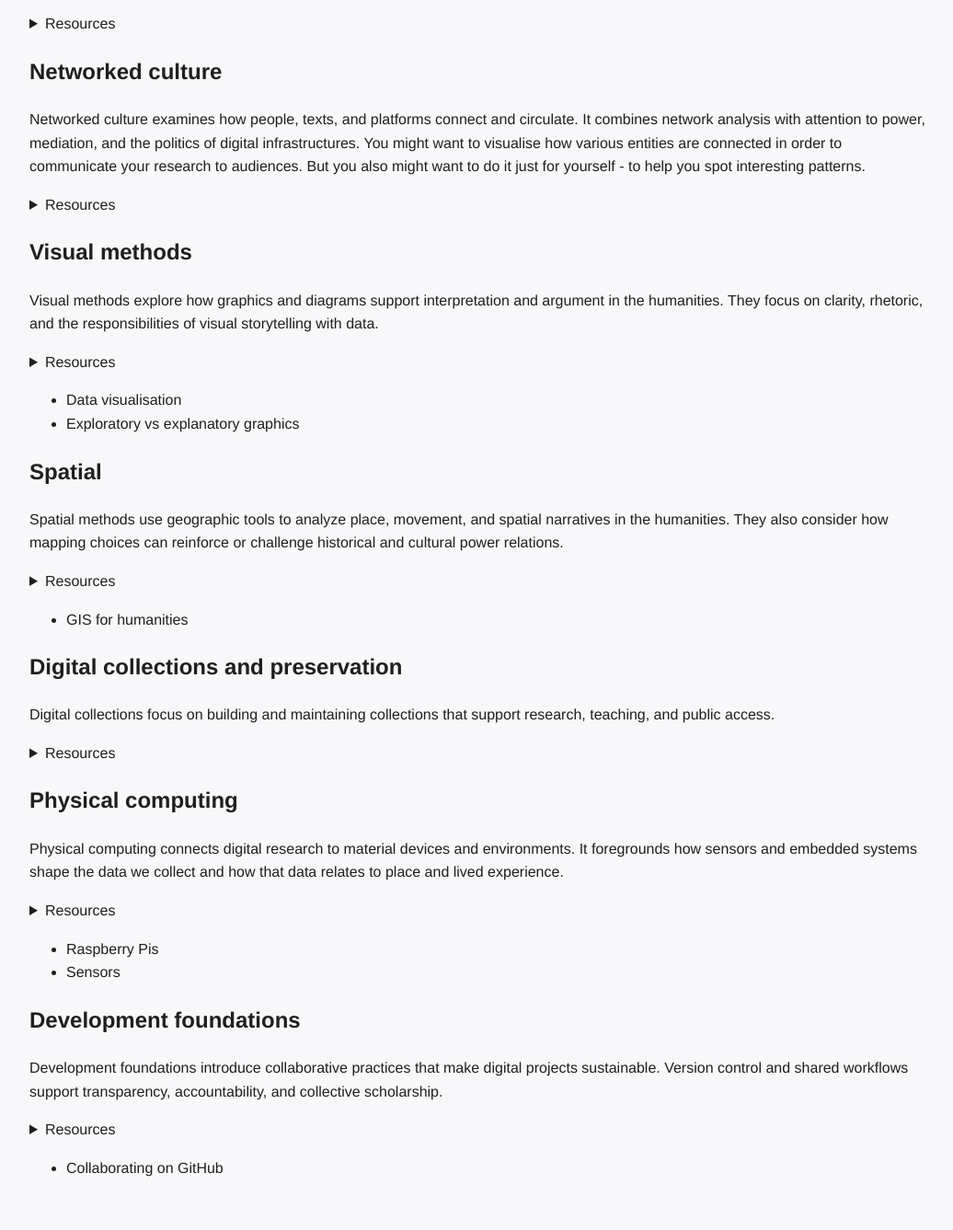
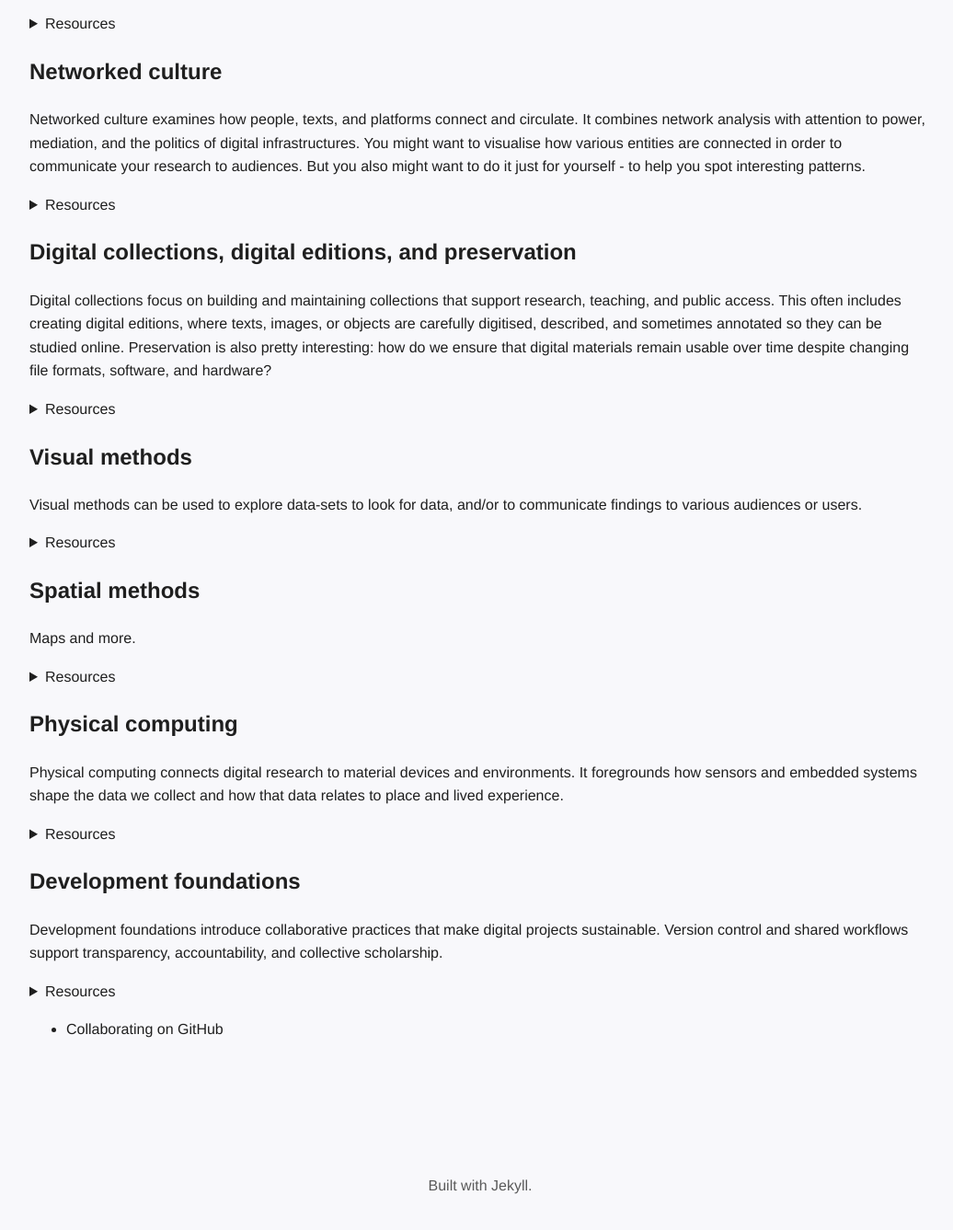
Before and after one commit to franciscrot/dma, a Jekyll site: the page built from dh-skills.md, in a window 1280 px wide and 1400 px high, scrolled down 1613 px. Shown: the top 1337 px of the window at 92% size, without its empty margins (118-1154 px from the left). Built offline with Jekyll 4.4.1, drawn with Linux system fonts in a browser that asks for light colours.

Commit message:
Update dh-skills.md

```diff
--- a/dh-skills.md
+++ b/dh-skills.md
@@ -192,9 +192,27 @@ Networked culture examines how people, texts, and platforms connect and circulat
 - Programming Historian: Dealing with Big Data and Network Analysis Using Neo4j. "In this lesson we will learn how to use a graph database to store and analyze complex networked information."
 </details>
 
+## Digital collections, digital editions, and preservation {#digital-collections}
+
+Digital collections focus on building and maintaining collections that support research, teaching, and public access. This often includes creating digital editions, where texts, images, or objects are carefully digitised, described, and sometimes annotated so they can be studied online. Preservation is also pretty interesting: how do we ensure that digital materials remain usable over time despite changing file formats, software, and hardware?
+
+<details markdown="1">
+<summary>Resources</summary>
+
+- Programming Historian: Preserving Your Research Data. "This lesson will suggest ways in which historians can document and structure their research data so as to ensure it remains useful in the future."
+- - Programming Historian: From Sources to Data: Designing a Database for the Humanities and Social Sciences with nodegoat. "This lesson teaches you how to use the nodegoat software to build a relational database for research in the humanities."
+- Programming Historian: Installing Omeka. "This lesson will teach you how to install your own copy of Omeka."
+- Programming Historian: Creating an Omeka Exhibit. "Now that you’ve added items to your Omeka site and grouped them into collections, you’re ready for the next step: taking your users on a guided tour through the items you’ve collected."
+- Programming Historian: Up and Running with Omeka.net. "Omeka.net makes it easy to create websites that show off collections of items."
+- GitHub Docs: [Quickstart for GitHub Pages](https://docs.github.com/en/pages/quickstart) — Publish a simple website directly from a repository.
+- Programming Historian: Building a static website with Jekyll and GitHub Pages. "This lesson will help you create entirely free, easy-to-maintain, preservation-friendly, secure website over which you have full control."
+- Programming Historian: Running a Collaborative Research Website and Blog with Jekyll and GitHub. "This lesson introduces the challenges and opportunities that Jekyll offers for publishing collaborative, ongoing research online."
+- Programming Historian: Introduction to Populating a Website with API Data. "This lesson introduces a way to populate a website with data obtained from another website via an Application Programming Interface (API)."
+</details>
+
 ## Visual methods {#visual-methods}
 
-Visual methods explore how graphics and diagrams support interpretation and argument in the humanities. They focus on clarity, rhetoric, and the responsibilities of visual storytelling with data.
+Visual methods can be used to explore data-sets to look for data, and/or to communicate findings to various audiences or users.
 
 <details markdown="1">
 <summary>Resources</summary>
@@ -214,12 +232,9 @@ Visual methods explore how graphics and diagrams support interpretation and argu
 - Programming Historian: The Sound of Data (a gentle introduction to sonification for historians). "This lesson will help you hear the past."
 </details>
 
-- Data visualisation
-- Exploratory vs explanatory graphics
+## Spatial methods {#spatial}
 
-## Spatial {#spatial}
-
-Spatial methods use geographic tools to analyze place, movement, and spatial narratives in the humanities. They also consider how mapping choices can reinforce or challenge historical and cultural power relations.
+Maps and more.
 
 <details markdown="1">
 <summary>Resources</summary>
@@ -239,26 +254,8 @@ Spatial methods use geographic tools to analyze place, movement, and spatial nar
 - Programming Historian: Intro to Google Maps and Google Earth. "Google My Maps and Google Earth provide an easy way to start creating digital maps."
 - Programming Historian: Using Geospatial Data to Inform Historical Research in R. "In this lesson, you will use R-language to analyze and map geospatial data."
 - Programming Historian: Introduction to Gravity Models of Migration & Trade. "This lesson introduces gravity models as a means for determining the probable distribution of entities across space in historical datasets."
-</details>
-
 - GIS for humanities
 
-## Digital collections and preservation {#digital-collections}
-
-Digital collections focus on building and maintaining collections that support research, teaching, and public access.
-
-<details markdown="1">
-<summary>Resources</summary>
-
-- Programming Historian: Preserving Your Research Data. "This lesson will suggest ways in which historians can document and structure their research data so as to ensure it remains useful in the future."
-- - Programming Historian: From Sources to Data: Designing a Database for the Humanities and Social Sciences with nodegoat. "This lesson teaches you how to use the nodegoat software to build a relational database for research in the humanities."
-- Programming Historian: Installing Omeka. "This lesson will teach you how to install your own copy of Omeka."
-- Programming Historian: Creating an Omeka Exhibit. "Now that you’ve added items to your Omeka site and grouped them into collections, you’re ready for the next step: taking your users on a guided tour through the items you’ve collected."
-- Programming Historian: Up and Running with Omeka.net. "Omeka.net makes it easy to create websites that show off collections of items."
-- GitHub Docs: [Quickstart for GitHub Pages](https://docs.github.com/en/pages/quickstart) — Publish a simple website directly from a repository.
-- Programming Historian: Building a static website with Jekyll and GitHub Pages. "This lesson will help you create entirely free, easy-to-maintain, preservation-friendly, secure website over which you have full control."
-- Programming Historian: Running a Collaborative Research Website and Blog with Jekyll and GitHub. "This lesson introduces the challenges and opportunities that Jekyll offers for publishing collaborative, ongoing research online."
-- Programming Historian: Introduction to Populating a Website with API Data. "This lesson introduces a way to populate a website with data obtained from another website via an Application Programming Interface (API)."
 </details>
 
 ## Physical computing {#physical-computing}
@@ -270,10 +267,8 @@ Physical computing connects digital research to material devices and environment
 
 - Programming Historian: Creating Mobile Augmented Reality Experiences in Unity. "This lesson serves as an introduction to creating mobile augmented reality applications."
 - Programming Historian: Designing a Deck of Timeline Cards for Tabletops and Tabletop Simulator. "This lesson demonstrates how to use nanDECK to design and publish your own deck of printed or digital playing cards."
+- Raspberry Pis
 </details>
-
-- Raspberry Pis
-- Sensors
 
 ## Development foundations {#development-foundations}
 
```
